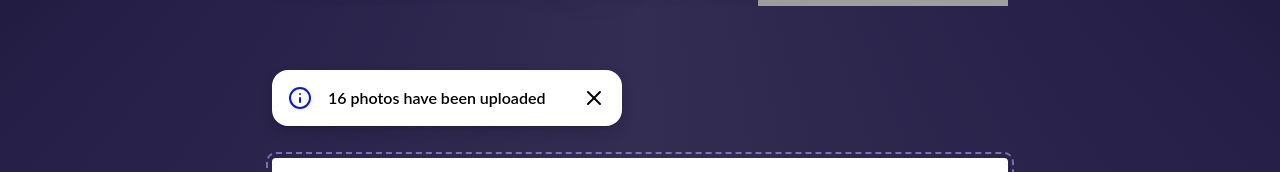
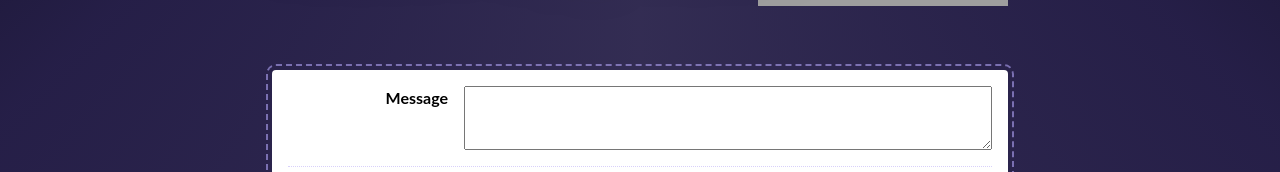
Before and after one commit to mayor-creator/toast_app, a React (Vite) app: page / in a window 1280 px wide. Shown: the part 358-530 px from the top of the page. Built offline with nearby package versions, Linux system fonts and the light colour scheme; grey boxes are pictures that could not be loaded.

Commit message:
enhance Toast component with props for message and variant; update ToastPlayground to manage toast visibility

```diff
--- a/src/component/ui/Toast/Toast.jsx
+++ b/src/component/ui/Toast/Toast.jsx
@@ -5,6 +5,7 @@ import {
   Info,
   X,
 } from "react-feather";
+import PropTypes from "prop-types";
 
 import { VisuallyHidden } from "../VisuallyHidden/VisuallyHidden";
 
@@ -17,17 +18,25 @@ const ICONS_BY_VARIANT = {
   error: AlertOctagon,
 };
 
-export function Toast() {
+export function Toast({ message, variant, handleDismiss }) {
+  const Icon = ICONS_BY_VARIANT[variant];
+
   return (
-    <div className={`${styles.toast} ${styles.notice}`}>
+    <div className={`${styles.toast} ${styles[variant]}`}>
       <div className={styles.iconContainer}>
-        <Info size={24} />
+        <Icon size={24} />
       </div>
-      <p className={styles.content}>16 photos have been uploaded</p>
-      <button className={styles.closeButton}>
+      <p className={styles.content}>{message}</p>
+      <button className={styles.closeButton} onClick={handleDismiss}>
         <X size={24} />
         <VisuallyHidden>Dismiss message</VisuallyHidden>
       </button>
     </div>
   );
 }
+
+Toast.propTypes = {
+  message: PropTypes.string,
+  variant: PropTypes.string,
+  handleDismiss: PropTypes.func,
+};
--- a/src/component/ui/ToastPlayground/ToastPlayground.jsx
+++ b/src/component/ui/ToastPlayground/ToastPlayground.jsx
@@ -9,6 +9,7 @@ const VARIANT_OPTIONS = ["notice", "warning", "success", "error"];
 export function ToastPlayground() {
   const [message, setMessage] = useState("");
   const [variant, setVariant] = useState("notice");
+  const [popToast, setPopToast] = useState(false);
 
   return (
     <div className={styles.wrapper}>
@@ -17,7 +18,13 @@ export function ToastPlayground() {
         <h1>Toast Playground</h1>
       </header>
 
-      <Toast />
+      {popToast && (
+        <Toast
+          message={message}
+          variant={variant}
+          handleDismiss={() => setPopToast(false)}
+        />
+      )}
 
       <div className={styles.controlsWrapper}>
         <div className={styles.row}>
@@ -62,7 +69,7 @@ export function ToastPlayground() {
         <div className={styles.row}>
           <div className={styles.label} />
           <div className={`${styles.inputWrapper} ${styles.radioWrapper}`}>
-            <Button>Pop Toast!</Button>
+            <Button onClick={() => setPopToast(true)}>Pop Toast!</Button>
           </div>
         </div>
       </div>
```
